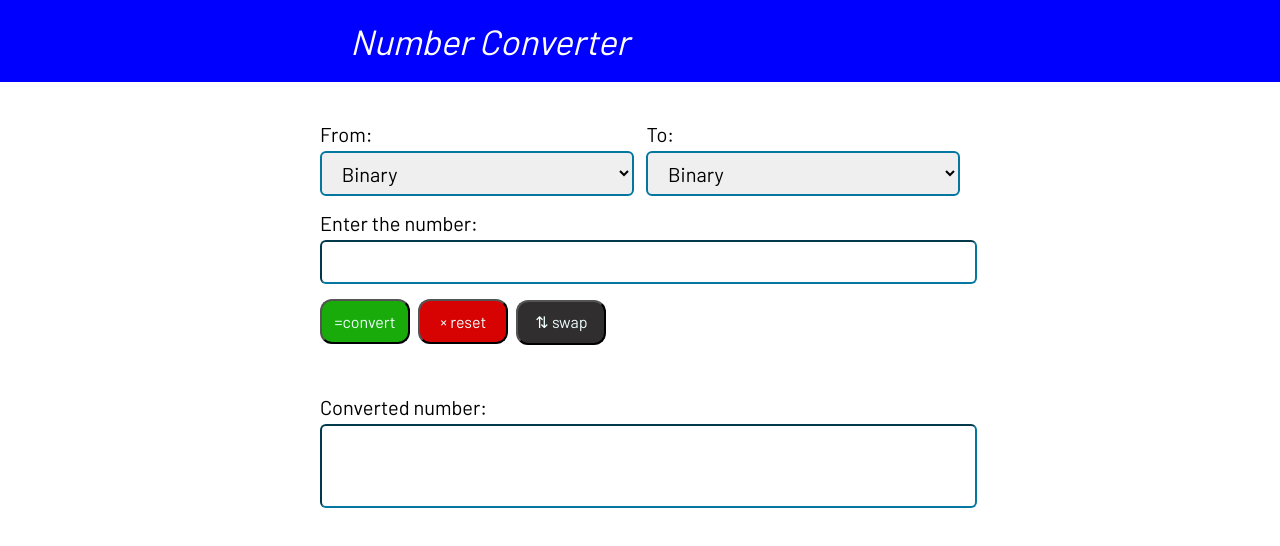
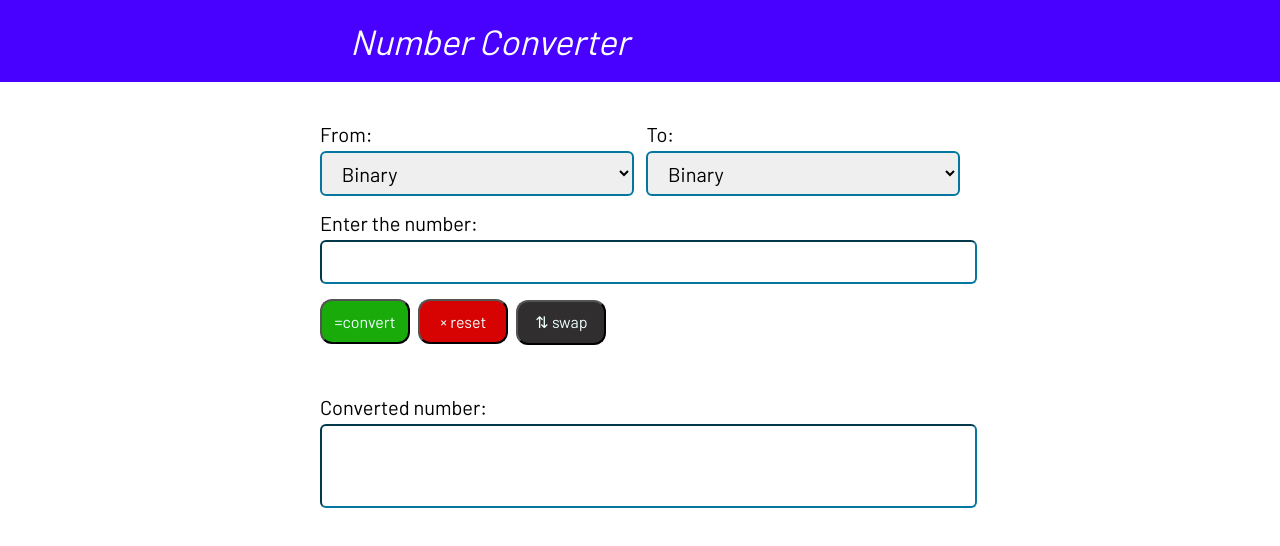
Before and after one commit to tamalika01/Number-Converter, a plain HTML site: page index.html in a window 1280 px wide. Drawn offline with Linux system fonts and the light colour scheme.

Commit message:
color change

```diff
--- a/css/style.css
+++ b/css/style.css
@@ -45,7 +45,7 @@ select {
 
 /* Design of header */
 .navbar {
-  background-color: blue;
+  background-color: rgb(72, 0, 255);
   color: white;
 }
 
```
